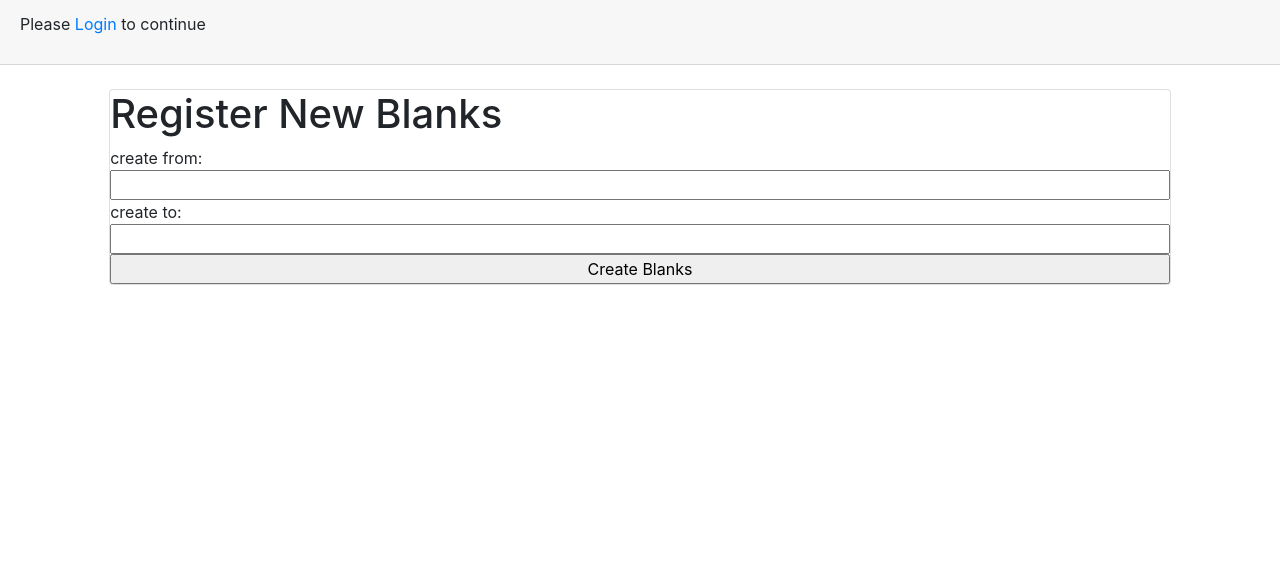
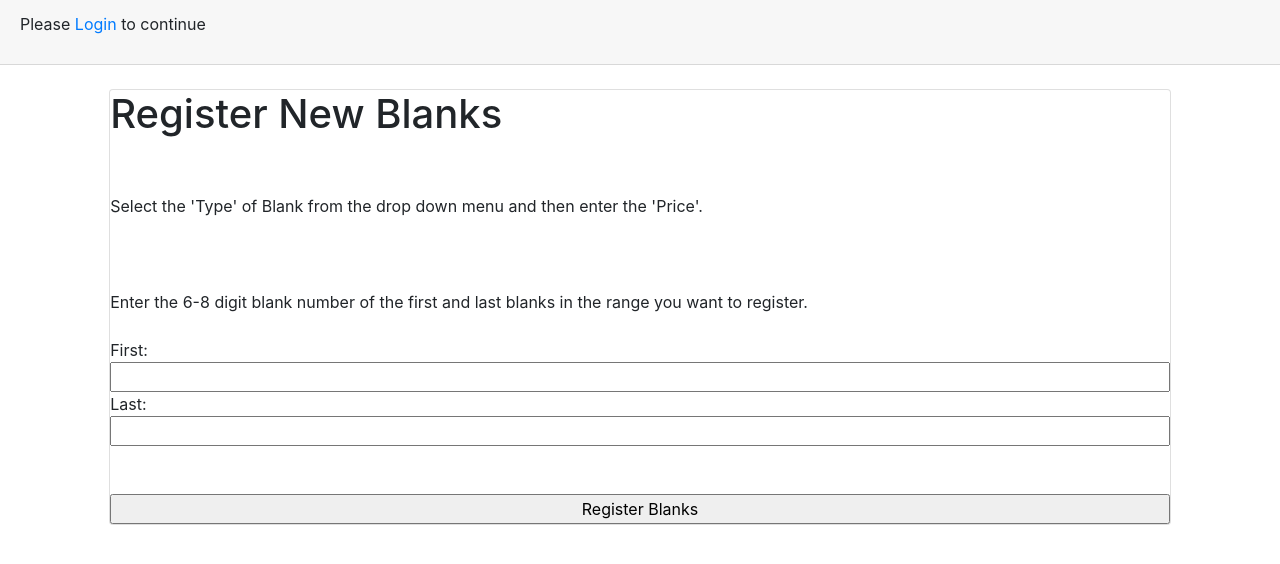
Before and after one commit to peryngveohlin666/group_project, a Django app: template ats/templates/create_blanks_with_range.html in a window 1280 px wide. Shown: the part 105-669 px from the top of the page. Run offline with Django 3.2, Linux system fonts and the light colour scheme; the template is opened without the code that fills it, so the values that code supplies are empty; some libraries are stand-ins or nearby versions.

Commit message:
Blanks Form Updates / Edits
Updating blank registration and deletion form

```diff
--- a/ats/templates/create_blanks.html
+++ b/ats/templates/create_blanks.html
@@ -8,10 +8,13 @@
         <h1>Register New Blanks</h1>
         <br>
         <br>
-        Select the 'Type' of Blank from the drop down menu and enter the 'Price'
+        Select the 'Type' of Blank from the drop down menu and then enter the 'Price'.
         <br>
         <br>
         {{ form }}
+        <br>
+        <br>
+        Enter the number of blanks you want to create in this batch.
         <br>
         Batch Size:
         <input type="number" name="batch" value="{{ batch }}">
--- a/ats/templates/create_blanks_with_range.html
+++ b/ats/templates/create_blanks_with_range.html
@@ -1,17 +1,29 @@
 {%  extends "base.html" %}       <!-- extends base.html to render the header and nav bar for this page -->
 {% block content %}
-    {% if errors %}
+    {% if errors %}     <!-- catches errors when registering new blanks -->
         {{ errors }}
     {% endif %}
     <form class="card" method = "post">
         {% csrf_token %}
         <h1>Register New Blanks</h1>
+        <br>
+        <br>
+        Select the 'Type' of Blank from the drop down menu and then enter the 'Price'.
+        <br>
+        <br>
         {{ form }}
-        create from:
+        <br>
+        <br>
+        Enter the 6-8 digit blank number of the first and last blanks in the range you want to register.
+        <br>
+        <br>
+        First:
         <input type="number" name="from_value" value="{{ from_value }}">
-        create to:
+        Last:
         <input type="number" name="to_value" value="{{ to_value }}">
-        <input type="submit" name="" value="Create Blanks">
+        <br>
+        <br>
+        <input type="submit" name="" value="Register Blanks">
 
     </form>
 {% endblock %}
--- a/ats/templates/delete_blanks.html
+++ b/ats/templates/delete_blanks.html
@@ -8,8 +8,8 @@
         <h1>Delete Blanks</h1>
         <br>
         <br>
-        Enter the range of blanks you want to delete in the following format '44412345678', where '444' is the blank type
-        and '12345678' is the blank number
+        Enter the range of blanks you want to delete in the following format '44412345678',
+        where '444' is the blank type and '12345678' is the blank number.
         <br>
         <br>
         From:
```
